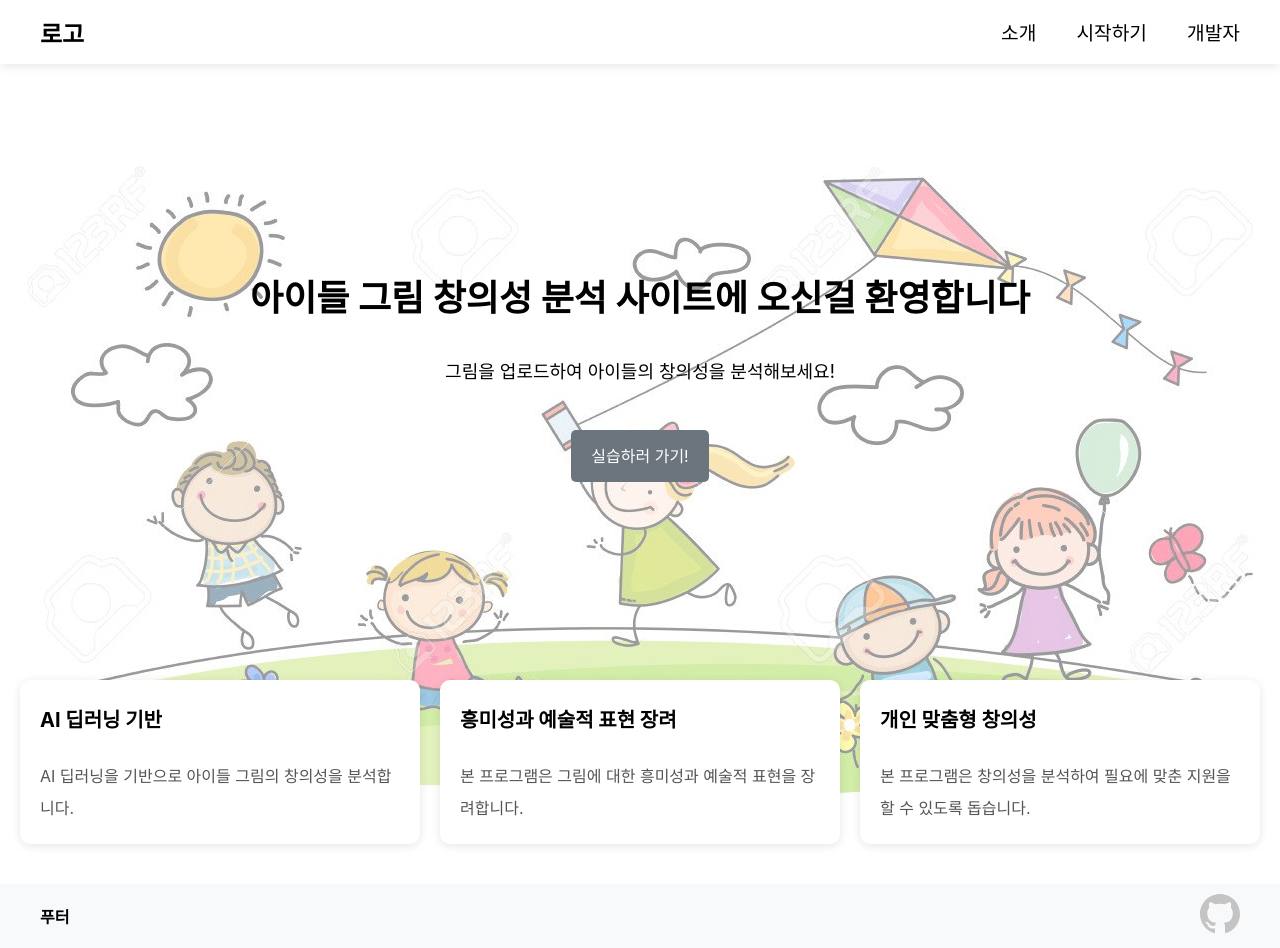
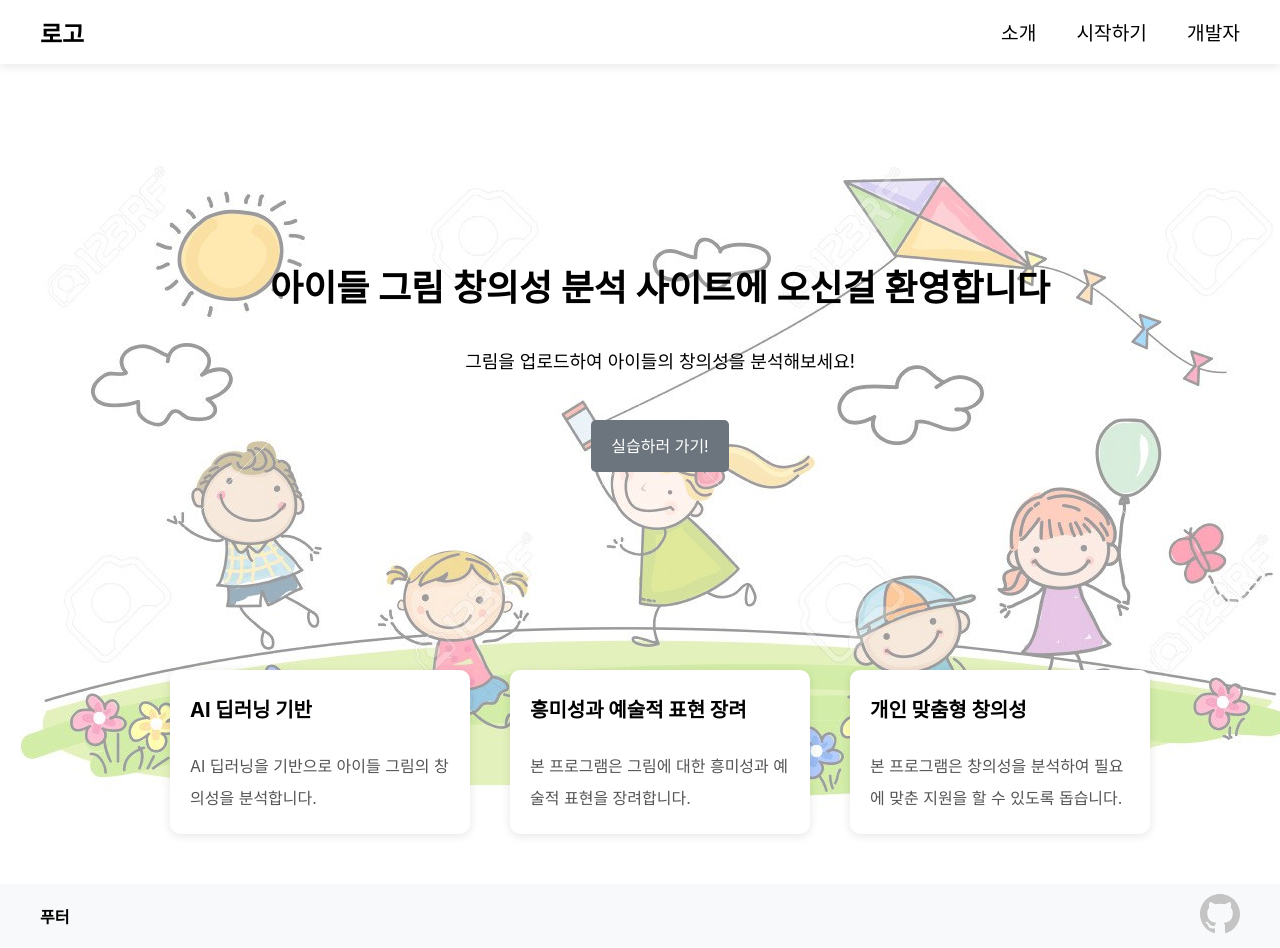
Before and after one commit to limhuijin/Painting_Creativity_React, a React (Vite) app: page / in a window 1280 px wide. Built offline with nearby package versions, Linux system fonts and the light colour scheme.

Commit message:
세로 화면 구현, About 페이지 레이아웃 일부 수정

```diff
--- a/src/pages/About.jsx
+++ b/src/pages/About.jsx
@@ -5,17 +5,33 @@ const Style = styled.div`
   display: flex;
   align-items: flex-start;
   padding: 20px;
+
+  @media (max-width: 991px) and (orientation: portrait) {
+    flex-direction: column;
+    align-items: center;
+    padding: 10px;
+  }
 `;
 
 const ImageContainer = styled.div`
-  width: 40%;
+  width: 50%;
   margin-right: 20px;
+  position: relative;
 
   img {
-    width: 80%;
+    width: 100%;
     height: auto;
     border-radius: 10px;
     box-shadow: 0 4px 8px rgba(0, 0, 0, 0.1);
+  }
+
+  @media (max-width: 991px) and (orientation: portrait) {
+    width: 70%;
+    margin-right: 0;
+    margin-bottom: 20px;
+    img {
+      width: 100%;
+    }
   }
 `;
 
@@ -38,6 +54,20 @@ const TextContainer = styled.div`
     margin-left: 20px;
     font-size: 1.2rem;
   }
+
+  @media (max-width: 991px) and (orientation: portrait) {
+    width: 100%;
+    text-align: center;
+
+    h2 {
+      font-size: 1.8rem;
+    }
+
+    p, ul {
+      font-size: 1rem;
+      line-height: 1.4;
+    }
+  }
 `;
 
 const LineBreak = styled.div`
@@ -48,6 +78,11 @@ const ButtonContainer = styled.div`
   display: flex;
   justify-content: center;
   margin-top: 20px;
+
+  @media (max-width: 991px) and (orientation: portrait) {
+    justify-content: center;
+    width: 100%;
+  }
 `;
 
 const StyledButton = styled(Link)`
@@ -63,6 +98,11 @@ const StyledButton = styled(Link)`
 
   &:hover {
     background-color: #0056b3;
+  }
+
+  @media (max-width: 991px) and (orientation: portrait) {
+    width: 80%;
+    text-align: center;
   }
 `;
 
--- a/src/pages/Home.jsx
+++ b/src/pages/Home.jsx
@@ -13,20 +13,22 @@ const Container = styled.div`
   justify-content: center;
   text-align: center;
   height: 100vh;
+  width: 100vw;
   background-image: url("/src/assets/background.jpg");
   background-position: center;
   background-repeat: no-repeat;
   background-color: rgba(255, 255, 255, 0.6);
-  background-blend-mode: lighten; // 배경 이미지 혼합 모드 설정(?)
-  `;
+  background-blend-mode: lighten;
+`;
 
-// 메인 섹션
 const MainSection = styled.main`
   display: flex;
   flex-direction: column;
   align-items: center;
   justify-content: center;
   flex: 1;
+  width: 100%;
+  padding: 20px;
 `;
 
 // 제목 텍스트
@@ -34,12 +36,20 @@ const Title = styled.h2`
   font-size: 36px;
   font-weight: bold;
   margin-bottom: 20px;
+
+  @media (max-width: 991px) {
+    font-size: 24px;
+  }
 `;
 
 // 설명 텍스트
 const Description = styled.p`
   font-size: 18px;
   margin-bottom: 40px;
+
+  @media (max-width: 991px) {
+    font-size: 16px;
+  }
 `;
 
 // 버튼
@@ -52,29 +62,66 @@ const ButtonStyled = styled(Link)`
   border-radius: 5px;
   font-size: 16px;
   cursor: pointer;
+
+
 `;
 
-// 카드
+// 카드 섹션
 const CardSection = styled.section`
   display: flex;
-  gap: 20px; // 카드들 사이 간격 설정
-  margin-top: 20px; // 위쪽 여백 설정
-  padding-bottom: 40px; // 푸터랑 간격 유지
+  gap: 20px;
+  margin-top: 20px;
+  padding-bottom: 40px;
+  justify-content: center;
+  flex-wrap: wrap;
+
+  @media (max-width: 991px) and (orientation: portrait) {
+    flex-direction: column; // 세로모드 카드 수직 레이아웃
+    align-items: center;
+  }
 `;
 
 // 각 카드 스타일링
 const Card = styled.div`
   background-color: #fff;
-  padding: 20px; // 안쪽 여백
+  padding: 20px;
   border-radius: 10px;
   box-shadow: 0 2px 10px rgba(0, 0, 0, 0.1);
   flex: 1;
   text-align: left;
+  max-width: 300px;
+  margin: 10px;
 
-  opacity: 0; // 처음에 카드를 보이지 않게 설정
-  transform: translateY(100%); // 카드가 화면 밖에서 시작
+  opacity: 0;
+  transform: translateY(100%);
   &.move {
-    animation: move_picture 2.5s ease-out forwards; // 애니메이션 속도
+    animation: move_picture 2.5s ease-out forwards;
+  }
+
+  @media (max-width: 991px) {
+    max-width: 100%; // 세로모드에서 카드가 전체 너비를 차지
+    padding: 15px;
+  }
+`;
+
+// 카드 제목 텍스트
+const CardTitle = styled.h3`
+  font-size: 20px;
+  font-weight: bold;
+  margin-bottom: 20px;
+
+  @media (max-width: 991px) {
+    font-size: 18px;
+  }
+`;
+
+// 카드 설명 텍스트
+const CardDescription = styled.p`
+  font-size: 16px;
+  color: #555;
+
+  @media (max-width: 991px) {
+    font-size: 14px;
   }
 `;
 
@@ -91,31 +138,6 @@ const KeyFrameAnimation = styled.div`
     }
   }
 `;
-
-
-// 카드 제목 텍스트
-const CardTitle = styled.h3`
-  font-size: 20px;
-  font-weight: bold;
-  margin-bottom: 20px;
-`;
-
-// 카드 설명 텍스트
-const CardDescription = styled.p`
-  font-size: 16px;
-  color: #555;
-`;
-
-
-/*
-// 세로모드 모바일
-  @media (max-width: 991px) and (orientation: portrait) {
-  }
-
-// 가로모드 모바일
-  @media (max-width: 991px) and (orientation: landscape) {
-  }
-*/
 
 const Home = () => {
   return (
```
